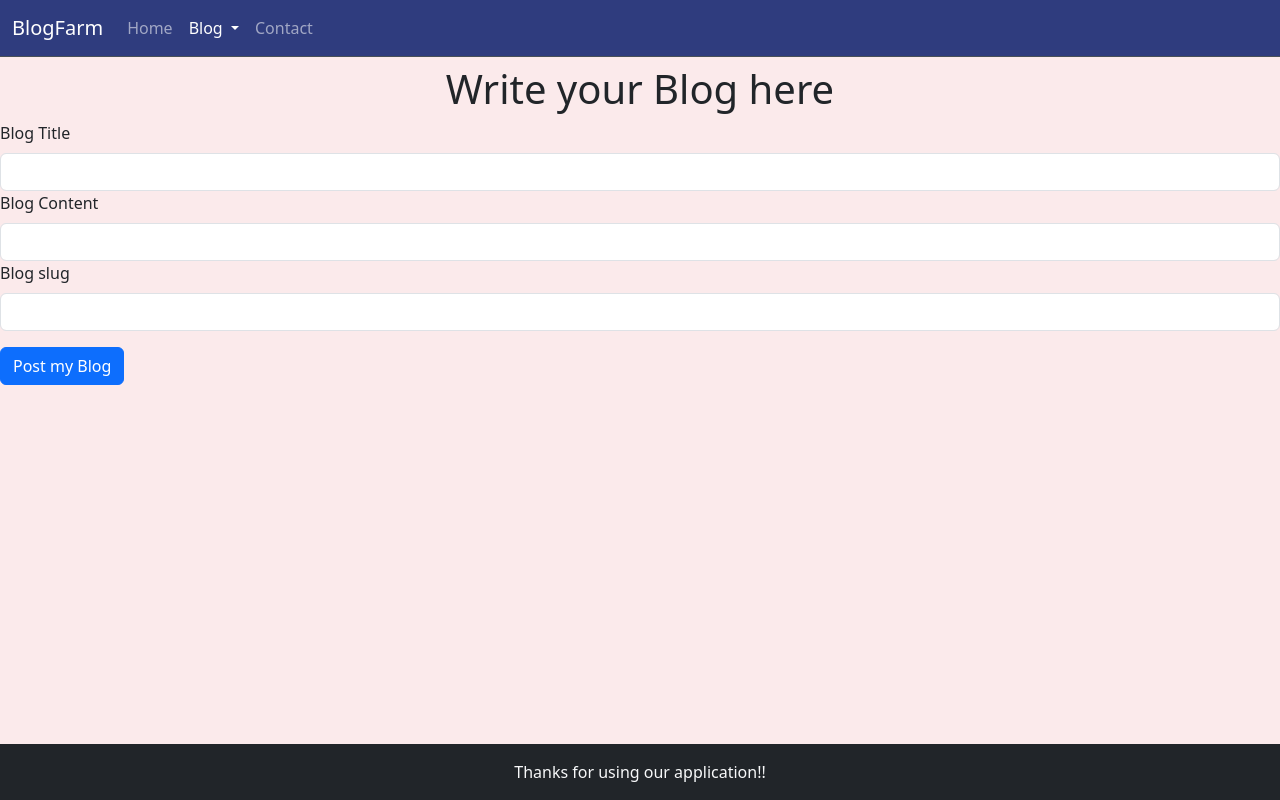
After one commit to shbd845/BlogFarm, a Django app: page /addblog in a window 1280 px wide. The commit adds this page. Run offline with Django 4.2, Linux system fonts and the light colour scheme.

Commit message:
Functionality to post blog added

```diff
--- a/blog/urls.py
+++ b/blog/urls.py
@@ -22,5 +22,6 @@ urlpatterns = [
     path('', views.home, name='home'),
     path('blog', views.blog, name='blog'),
     path('blog/<str:slug>', views.blogdetail, name='blog'),
-    path('contact', views.contact, name='contact')
+    path('contact', views.contact, name='contact'),
+    path('addblog', views.addblog, name='blog')
 ]
--- a/blog/views.py
+++ b/blog/views.py
@@ -23,3 +23,13 @@ def contact(request):
              context={"success":True}
 
         return render(request,'contact.html',context)
+def addblog(request):
+    context={"successs":False}
+    if request.method=="POST":
+             title=request.POST.get("title")
+             content=request.POST.get("content")
+             slug=request.POST.get("slug")
+             instance= Blog(title=title,content=content,slug=slug)
+             instance.save()
+             context={"success":True}
+    return render(request,'addblog.html',context)
--- /dev/null
+++ b/templates/addblog.html
@@ -0,0 +1,25 @@
+{% extends "base.html" %}
+{% block title %}Post Blog - BlogFarm{% endblock title %}
+{% block blogactive %}active{% endblock blogactive %}
+{% block body %}
+    <h1 class="text-center">Write your Blog here</h1>
+    {% if success %}
+        <div class="alert alert-warning alert-dismissible fade show" role="alert">
+            <strong>Success!!</strong> Your blog has been posted.Thanks a lot for your input.
+            <button type="button" class="btn-close" data-bs-dismiss="alert" aria-label="Close"></button>
+        </div>
+    {% endif %}
+    <form for="/addblog" method="POST">
+        {% csrf_token %}
+        <div class="mb-3">
+        <label for="exampleInputEmail1" class="form-label">Blog Title</label>
+        <input type="text" class="form-control" id="exampleInputEmail1" name="title" aria-describedby="emailHelp">
+        <div class="mb-3">
+        <label for="exampleInputPassword1" class="form-label">Blog Content</label>
+        <input type="text" class="form-control" id="exampleInputPassword1" name="content">
+        <label for="exampleInputPassword2" class="form-label">Blog slug</label>
+        <input type="text" class="form-control" id="exampleInputPassword2" name="slug">
+        </div>
+        <button type="submit" class="btn btn-primary">Post my Blog</button>
+    </form>
+{% endblock body %}
--- a/templates/base.html
+++ b/templates/base.html
@@ -20,7 +20,7 @@
               </a>
               <ul class="dropdown-menu">
                 <li><a class="dropdown-item" href="./blog">Show All Blogs</a></li>
-                <li><a class="dropdown-item" href="#">Post a Blog</a></li>
+                <li><a class="dropdown-item" href="./addblog">Post a Blog</a></li>
                 <li><hr class="dropdown-divider"></li>
                 <li><a class="dropdown-item" href="#">Something else here</a></li>
               </ul>
```
Also changed, not shown: db.sqlite3.
